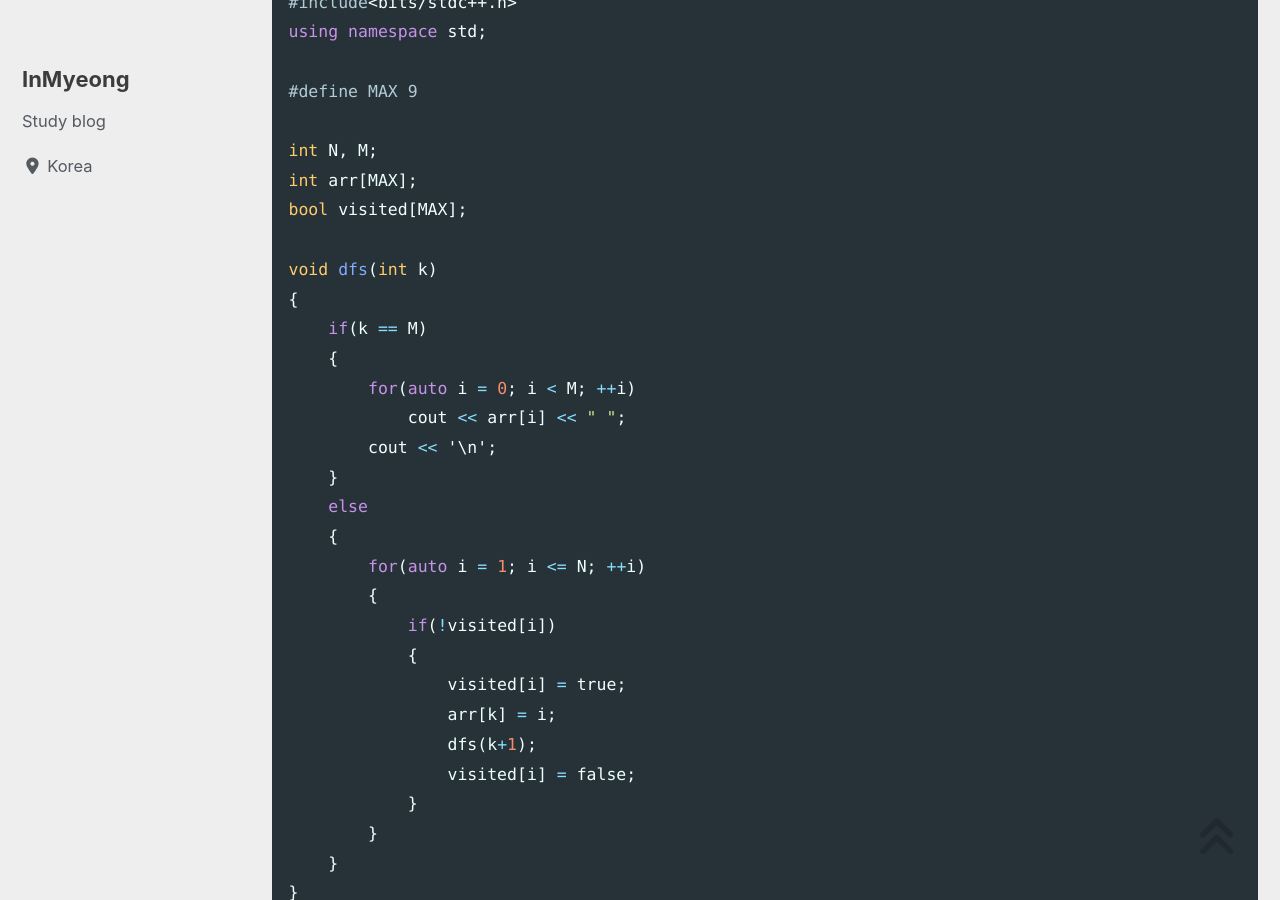
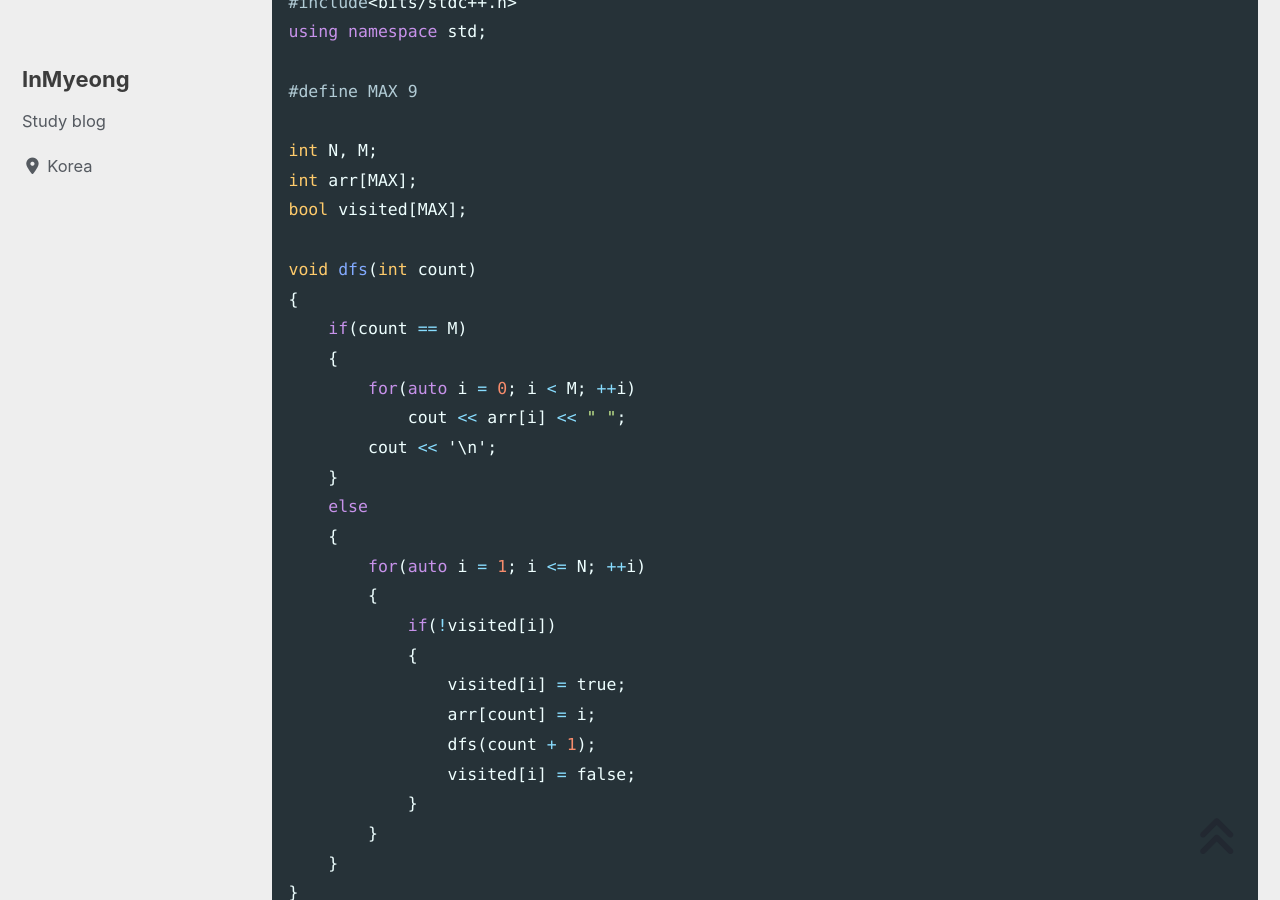
Before and after one commit to devMyeong/devMyeong.github.io, a Jekyll site: the page built from _posts/codingTest/2022-09-25-백준.md, in a window 1280 px wide and 900 px high, scrolled down 21642 px. Built offline with Jekyll 4.4.1, drawn with Linux system fonts in a browser that asks for light colours; cached includes are drawn as plain includes; nearby versions of some CDN libraries; some web fonts are replaced; comment, search, counter and statistics services are not loaded.

Commit message:
Chore : 백준15649 문제 변수명 수정

```diff
--- a/_posts/codingTest/2022-09-25-백준.md
+++ b/_posts/codingTest/2022-09-25-백준.md
@@ -686,9 +686,9 @@ int N, M;
 int arr[MAX];
 bool visited[MAX];
 
-void dfs(int k)
+void dfs(int count)
 {
-    if(k == M)
+    if(count == M)
     {
         for(auto i = 0; i < M; ++i)
             cout << arr[i] << " ";
@@ -701,8 +701,8 @@ void dfs(int k)
             if(!visited[i])
             {
                 visited[i] = true;
-                arr[k] = i;
-                dfs(k+1);
+                arr[count] = i;
+                dfs(count + 1);
                 visited[i] = false;
             }
         }
```
